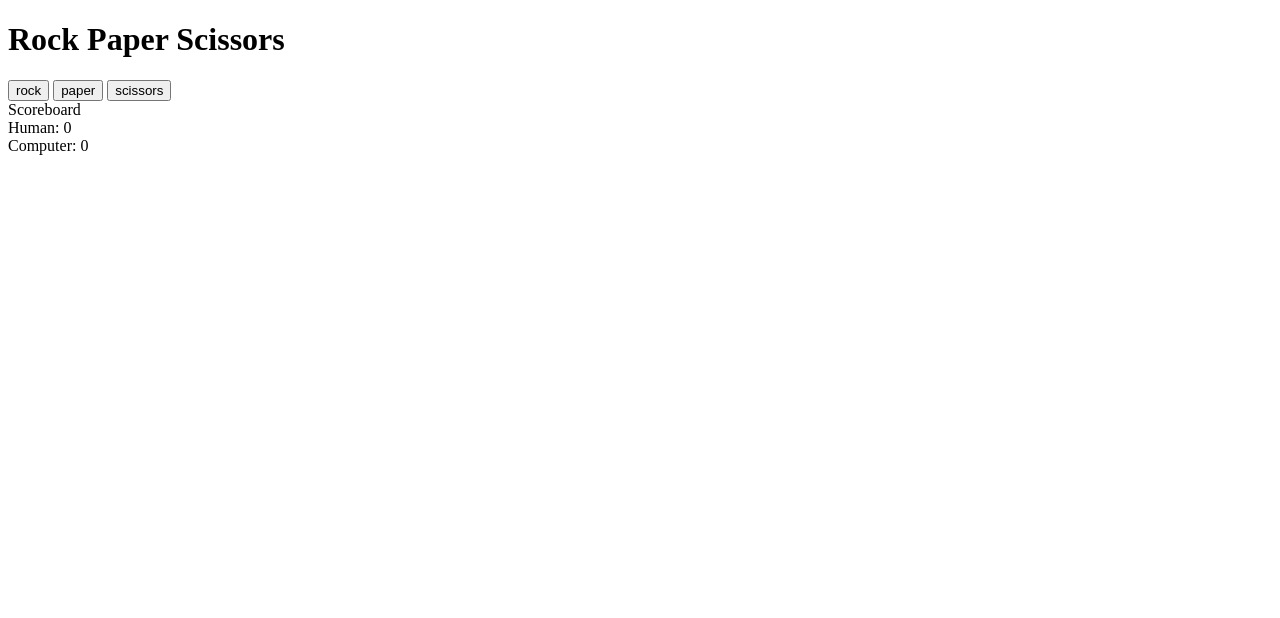
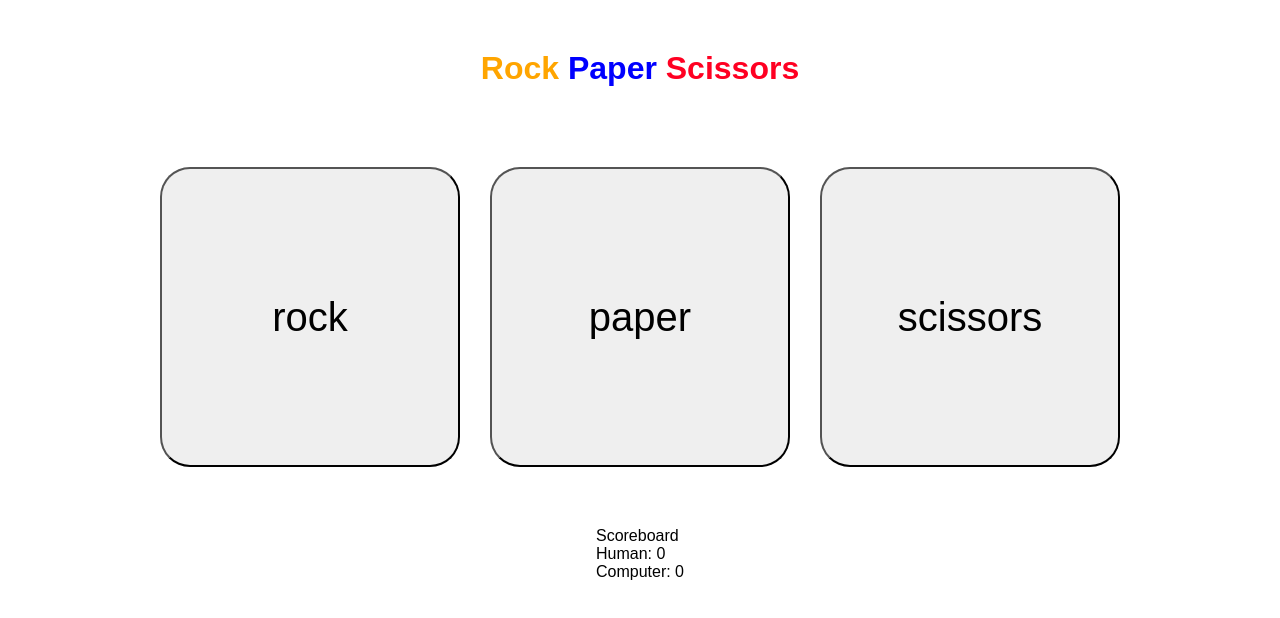
Before and after one commit to EL101/rock-paper-scissors, a plain HTML site: page index.html in a window 1280 px wide. Drawn offline with Linux system fonts and the light colour scheme; a web font is replaced by a local one.

Commit message:
Add css styling to header and buttons

```diff
--- a/index.html
+++ b/index.html
@@ -4,10 +4,16 @@
     <meta charset="UTF-8">
     <meta name="viewport" content="width=device-width, initial-scale=1.0">
     <script src="./script.js" defer></script>
+    <link rel="stylesheet" href="./styles.css">
+    <link rel="preconnect" href="https://fonts.googleapis.com">
+    <link rel="preconnect" href="https://fonts.gstatic.com" crossorigin>
+    <link href="https://fonts.googleapis.com/css2?family=Knewave&display=swap" rel="stylesheet">
     <title>Rock Paper Scissors</title>
 </head>
 <body>
-    <h1>Rock Paper Scissors</h1>
+    <h1><span id="rock-title">Rock</span>
+        <span id="paper-title">Paper</span>
+        <span id="scissors-title">Scissors</span></h1>
     <div class="choice">
         <button id="rock">rock</button>
         <button id="paper">paper</button>
--- a/script.js
+++ b/script.js
@@ -25,6 +25,9 @@ function displayWinOrLose(won, humanChoice, computerChoice) {
         computerScore++;
         result.textContent = ("You Lose! " + computerChoice + " beats " + humanChoice + "!");
     }
+    humanScoreboard.textContent = `Human: ${humanScore}`;
+    computerScoreboard.textContent = `Computer: ${computerScore}`;
+
 }
 
 function playRound(event) {
@@ -58,8 +61,6 @@ function playRound(event) {
             displayWinOrLose(2, humanChoice, computerChoice);
         }
     }
-    humanScoreboard.textContent = `Human: ${humanScore}`;
-    computerScoreboard.textContent = `Computer: ${computerScore}`;
 
 }
 
--- /dev/null
+++ b/styles.css
@@ -0,0 +1,41 @@
+* {
+    margin: 0;
+    padding: 0;
+    box-sizing: border-box;
+    font-family: Knewave, sans-serif;
+}
+
+body {
+    height: 100%;
+    display: flex;
+    flex-direction: column;
+    align-items: center;
+    gap: 30px;
+}
+
+h1 {
+    margin: 50px;
+}
+#rock-title {
+    color: orange;
+}
+#paper-title {
+    color: blue;
+}
+#scissors-title {
+    color: rgb(255, 0, 34);
+}
+
+.choice {
+    display: flex;
+    flex-wrap: wrap;
+    justify-content: center;
+    gap: 30px;
+}
+button {
+    width: 300px;
+    height: 300px;
+    padding: 50px;
+    font-size: 40px;
+    border-radius: 30px;
+}
```
